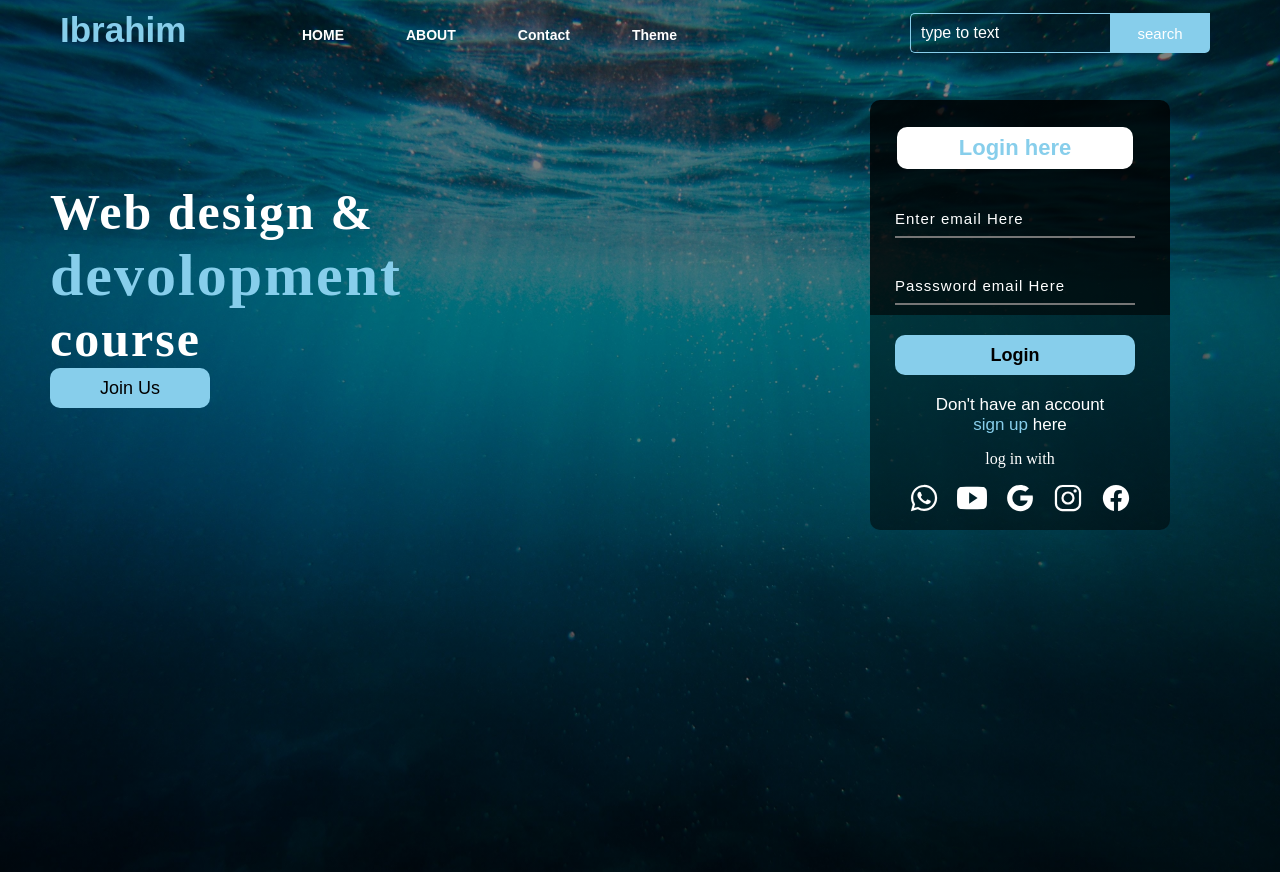
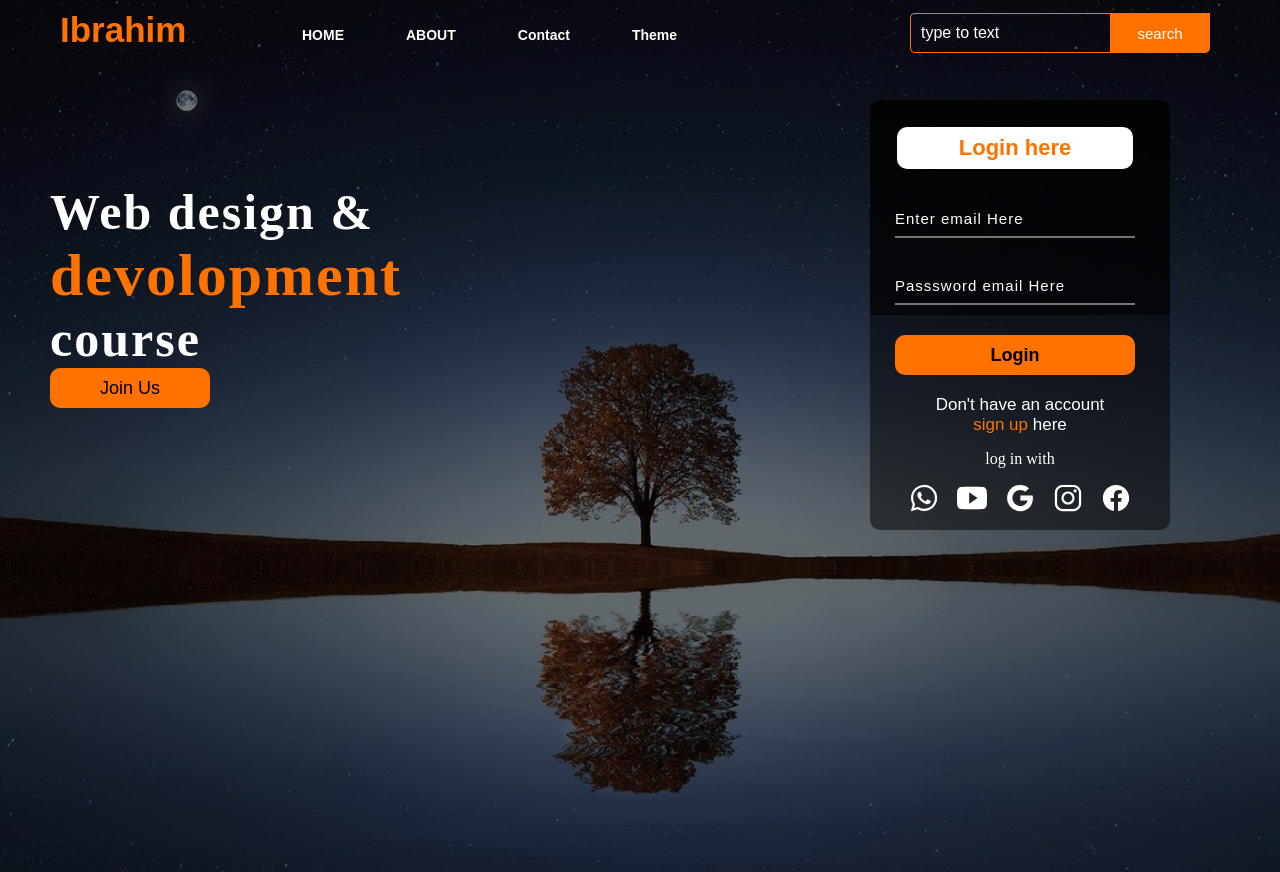
Before and after one commit to kinghashmi123/Websitee, a plain HTML site: page index.html in a window 1280 px wide. Drawn offline with nearby package versions, Linux system fonts and the light colour scheme.

Commit message:
Add files via upload

```diff
--- a/index.html
+++ b/index.html
@@ -16,17 +16,18 @@
   <div class="menu">
       <ul>
         <li><a href="#">HOME</a></li>
-        <li><a href="http://127.0.0.1:5500/index.html">ABOUT</a></li>
+        <li><a href="#">ABOUT</a></li>
         <li><a href="#">Contact</a></li>
 
         <li><a href="#">Theme</a>
-        <div class="Themee">
+          <div class="Themee">
             <ul>
           <li><a href="http://127.0.0.1:5502/index.html">Nature</a></li>
-          <li><a href="http://127.0.0.1:5501/index.html">Space</a></li>
+          <li><a href="http://127.0.0.1:5500/index.html">Ocean</a></li>
           </ul>
         </li>
       </div>
+
       </ul>
 
 
--- a/style.css
+++ b/style.css
@@ -5,7 +5,7 @@
 
 .main{
  width: 100%;
-background: linear-gradient(to top, rgba(0,0,0,0.5)50%, rgba(0,0,0,0.5)50%), url(4.jpg);
+background: linear-gradient(to top, rgba(0,0,0,0.5)50%, rgba(0,0,0,0.5)50%), url(1.jpg);
 background-position: center;
 background-size: cover;
 height: 109vh;
@@ -25,7 +25,7 @@ height: 109vh;
 }
 
 .logo{
-    color:  skyblue;
+    color: #ff7200;
     font-size: 35px;
     font-family: Arial;
     padding-left: 20px;
@@ -63,7 +63,7 @@ ul li a{
 }
 
 ul li a:hover{
-    color:  skyblue
+    color: #ff7200
 }
 
 .Themee{
@@ -112,7 +112,7 @@ ul li a:hover{
    width: 200px;
    height: 40px;
    background: transparent;
-   border: 1px solid  skyblue;
+   border: 1px solid #ff7200;
    margin-top: 13px;
    color: #fff;
    border-right: none;
@@ -127,8 +127,8 @@ ul li a:hover{
 .btn{
     width: 100px;
     height: 40px;
-    background:  skyblue;
-    border: 2px solid  skyblue;
+    background: #ff7200;
+    border: 2px solid #ff7200;
     margin-top: 13px;
     color: #fff;
     font-size: 15px;
@@ -172,7 +172,7 @@ ul li a:hover{
 .content .cn{
     width: 160px;
     height: 40px;
-    background:  skyblue;
+    background: #ff7200;
     border: none;
     margin-bottom: 10px;
     margin-left: 10px;
@@ -192,7 +192,7 @@ ul li a:hover{
 }
 
 .content span{
-      color:  skyblue;
+      color: #ff7200;
     font-size: 60px;
 
 }
@@ -212,7 +212,7 @@ ul li a:hover{
     width: 220px;
     font-family: sans-serif;
     text-align: center;
-    color: skyblue;
+    color:#ff7200;
     font-size: 22px;
     background-color: #fff;
     border-radius: 10px;
@@ -224,7 +224,7 @@ ul li a:hover{
     width: 240px;
     height: 35px;
     background: transparent;
-    border-radius: 1px solid  skyblue;
+    border-radius: 1px solid #ff7200;
     border-top: none;
     border-right: none;
     border-left: none;
@@ -246,7 +246,7 @@ ul li a:hover{
 .btnn{
     width: 240px;
     height: 40px;
-    background:  skyblue;
+    background: #ff7200;
     border: none;
     margin-top: 30px;
     font-size: 18px;
@@ -258,7 +258,7 @@ ul li a:hover{
 
 .btnn:hover{
     background: #fff;
-    color:  skyblue;
+    color: #ff7200;
 }
 .btnn a{
     text-decoration: none;
@@ -276,7 +276,7 @@ ul li a:hover{
 
 .form .link a{
     text-decoration: none;
-    color:  skyblue;
+    color: #ff7200;
 
 }
 
@@ -302,7 +302,7 @@ ul li a:hover{
 }
 
 .icons ion-icon:hover{
-    color:  skyblue;
+    color: #ff7200;
 }
 
 @media screen and (max-width:1200px) {
@@ -381,7 +381,7 @@ ul li a:hover{
         width: 240px;
         height: 35px;
         background: transparent;
-        border-radius: 1px solid  skyblue;
+        border-radius: 1px solid #ff7200;
         border-top: none;
         border-right: none;
         border-left: none;
```
